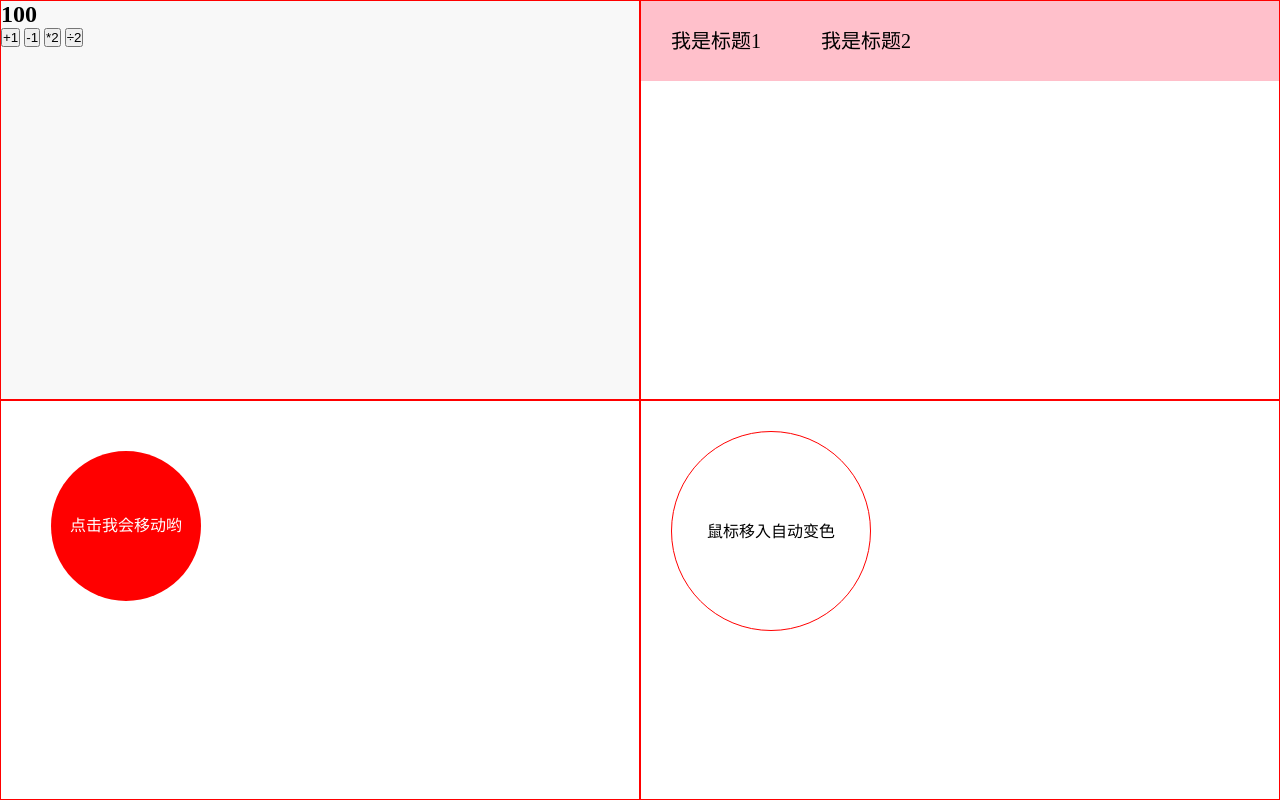
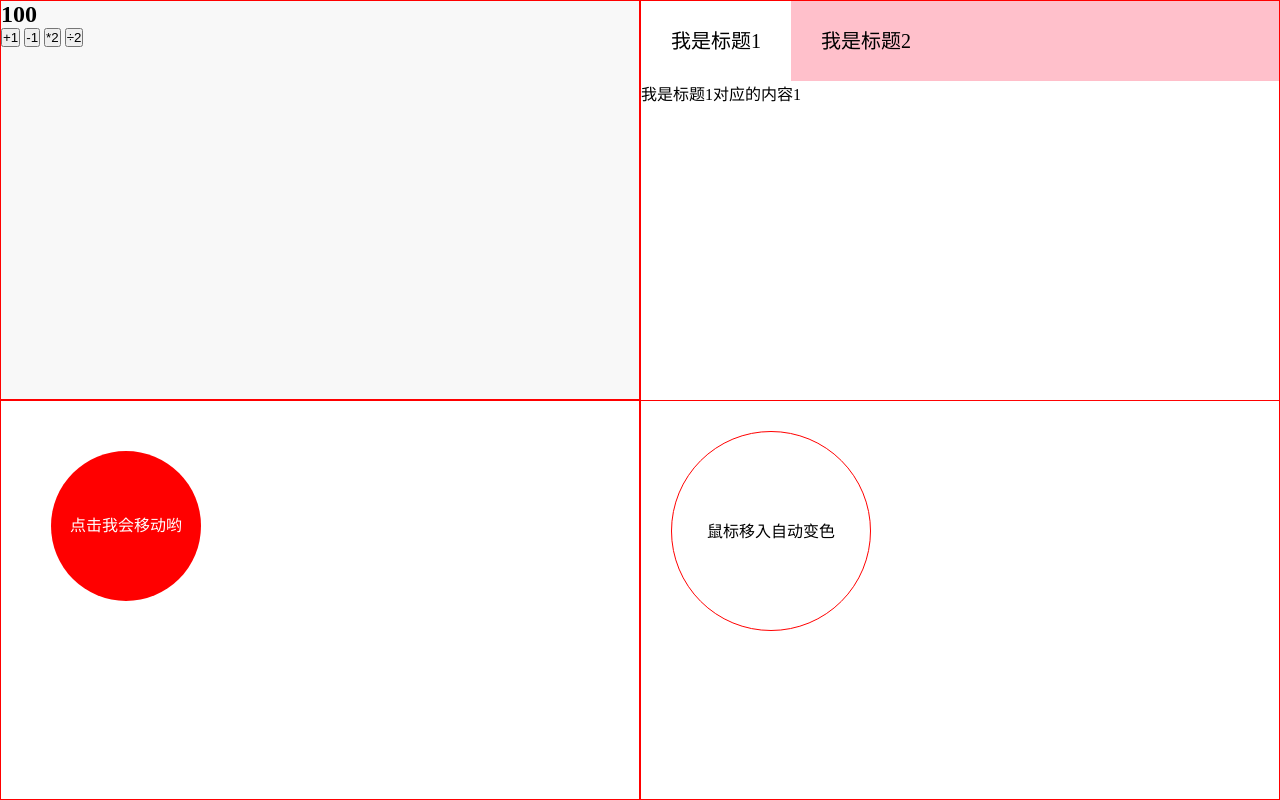
Before and after one commit to lushengqin/MVC-demo1, a website with bundled scripts: page src/index.html in a window 1280 px wide. Built offline with nearby package versions, Linux system fonts and the light colour scheme.

Commit message:
修改默认点击样式

```diff
--- a/src/app2.js
+++ b/src/app2.js
@@ -10,5 +10,6 @@ $titleLi.on('click', 'li', (e) => {
     const index = $li.index()
     $contentLi.children().eq(index).addClass('active').siblings().removeClass('active')
     $titleLi.children().eq(index).addClass('active').siblings().removeClass('active')
+})
 
-})
+$titleLi.children().eq(0).trigger('click')
```
Also changed, not shown: dist/index.html, src/app3.js (line endings or trailing spaces), 2 other files.
